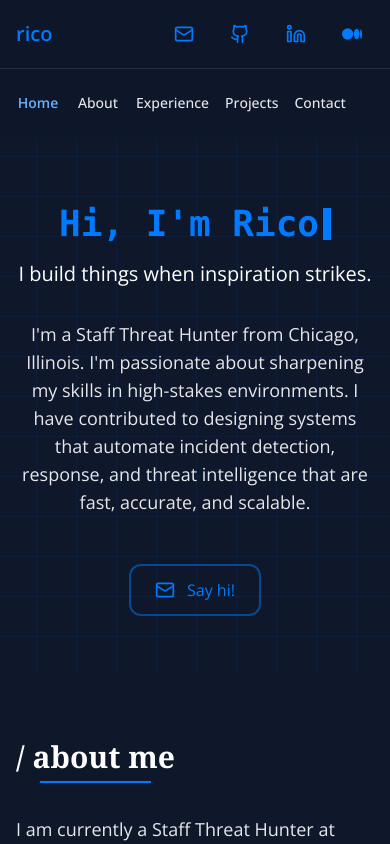
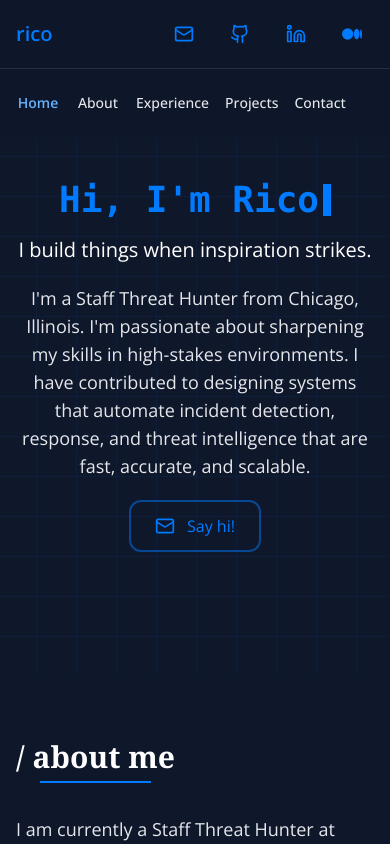
Before and after one commit to ricomanifesto/rico, a React (Vite) app: page / in a window 390 px wide. Shown: the top 844 px of the page. Built offline with nearby package versions, Linux system fonts and the light colour scheme.

Commit message:
Define hero visual viewport policy

```diff
--- a/src/components/IntroSection.tsx
+++ b/src/components/IntroSection.tsx
@@ -7,10 +7,16 @@ import { usePrefersReducedMotion } from "../hooks/usePrefersReducedMotion";
 import { heroBehavior, heroContent } from "../content/hero";
 import { contactLink } from "../content/navigation";
 
+const heroVisualViewportQuery = "(min-width: 768px) and (min-height: 640px)";
+
+function canShowHeroVisual(hasRoomyHeroViewport: boolean, shouldReduceMotion: boolean) {
+  return hasRoomyHeroViewport && !shouldReduceMotion;
+}
+
 export default function IntroSection() {
   const shouldReduceMotion = usePrefersReducedMotion();
-  const isDesktop = useMediaQuery("(min-width: 768px)");
-  const showHeroVisual = isDesktop && !shouldReduceMotion;
+  const hasRoomyHeroViewport = useMediaQuery(heroVisualViewportQuery);
+  const showHeroVisual = canShowHeroVisual(hasRoomyHeroViewport, shouldReduceMotion);
   const [displayText, setDisplayText] = useState(shouldReduceMotion ? heroContent.headline : "");
 
   useEffect(() => {
@@ -33,7 +39,11 @@ export default function IntroSection() {
   }, [shouldReduceMotion]);
 
   return (
-    <section id="intro" className="relative flex min-h-[80vh] flex-col items-center justify-center overflow-hidden bg-slate-900 px-4 pt-36 text-center text-white md:px-8 md:pt-16">
+    <section
+      id="intro"
+      className="relative flex min-h-[80vh] flex-col items-center justify-center overflow-hidden bg-slate-900 px-4 pt-36 text-center text-white md:px-8 md:pt-16"
+      style={hasRoomyHeroViewport ? undefined : { paddingTop: "3.5rem" }}
+    >
       <div className="network-grid absolute top-0 left-0 w-full h-full pointer-events-none z-0"></div>
 
       <motion.div
@@ -57,14 +67,14 @@ export default function IntroSection() {
         ) : null}
 
         <div data-testid="hero-copy" className={`mx-auto max-w-2xl ${showHeroVisual ? "md:mx-0" : ""}`}>
-          <h1 className="mb-4 font-mono text-4xl font-bold md:text-6xl">
+          <h1 className={`mb-4 font-mono text-4xl font-bold ${hasRoomyHeroViewport ? "md:text-6xl" : ""}`}>
             <span className="inline-flex items-center text-[#007bff]">
               {displayText}
-              <span aria-hidden="true" className="animate-blink ml-1 h-8 w-2 inline-block bg-[#007bff] md:h-12"></span>
+              <span aria-hidden="true" className="animate-blink ml-1 inline-block h-8 w-2 bg-[#007bff]"></span>
             </span>
           </h1>
           <motion.p
-            className="mb-8 text-xl md:text-2xl"
+            className={`${hasRoomyHeroViewport ? "mb-8 md:text-2xl" : "mb-5"} text-xl`}
             initial={{ opacity: 0 }}
             animate={{ opacity: 1 }}
             transition={{ delay: heroBehavior.subtitleMotion.delay, duration: heroBehavior.subtitleMotion.duration }}
@@ -73,7 +83,9 @@ export default function IntroSection() {
           </motion.p>
 
           <motion.p
-            className="mx-auto mb-12 max-w-2xl text-lg text-gray-200 md:mx-0 md:text-xl"
+            className={`mx-auto max-w-2xl text-lg text-gray-200 md:mx-0 ${
+              hasRoomyHeroViewport ? "mb-12 md:text-xl" : "mb-5"
+            }`}
             initial={{ opacity: 0 }}
             animate={{ opacity: 1 }}
             transition={{ delay: heroBehavior.bodyMotion.delay, duration: heroBehavior.bodyMotion.duration }}
```
Also changed, not shown: 1 other file (tests, documents, lock files or other folders).
